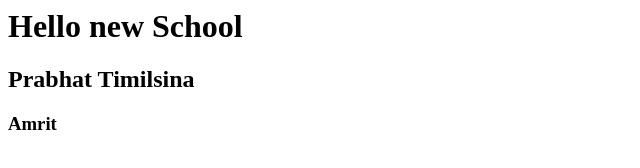
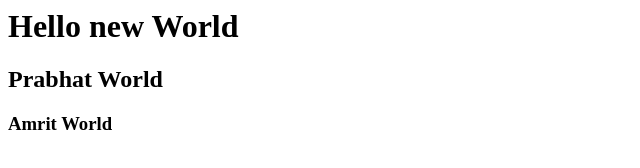
Before and after one commit to sonaamhitang/school-site, a plain HTML site: page index.html in a window 1280 px wide. Shown: the whole page, without its empty margins (0-640 px from the left). Drawn offline with Linux system fonts and the light colour scheme.

Commit message:
Fix bugs

```diff
--- a/index.html
+++ b/index.html
@@ -1,7 +1,7 @@
 <html>
 <head>
-<h1> Hello new School</h1>
-<h2> Prabhat Timilsina</h2>
-<h3>  Amrit</h3>
+<h1> Hello new World</h1>
+<h2> Prabhat World</h2>
+<h3>Amrit World</h3>
 </head>
 </html>
```
